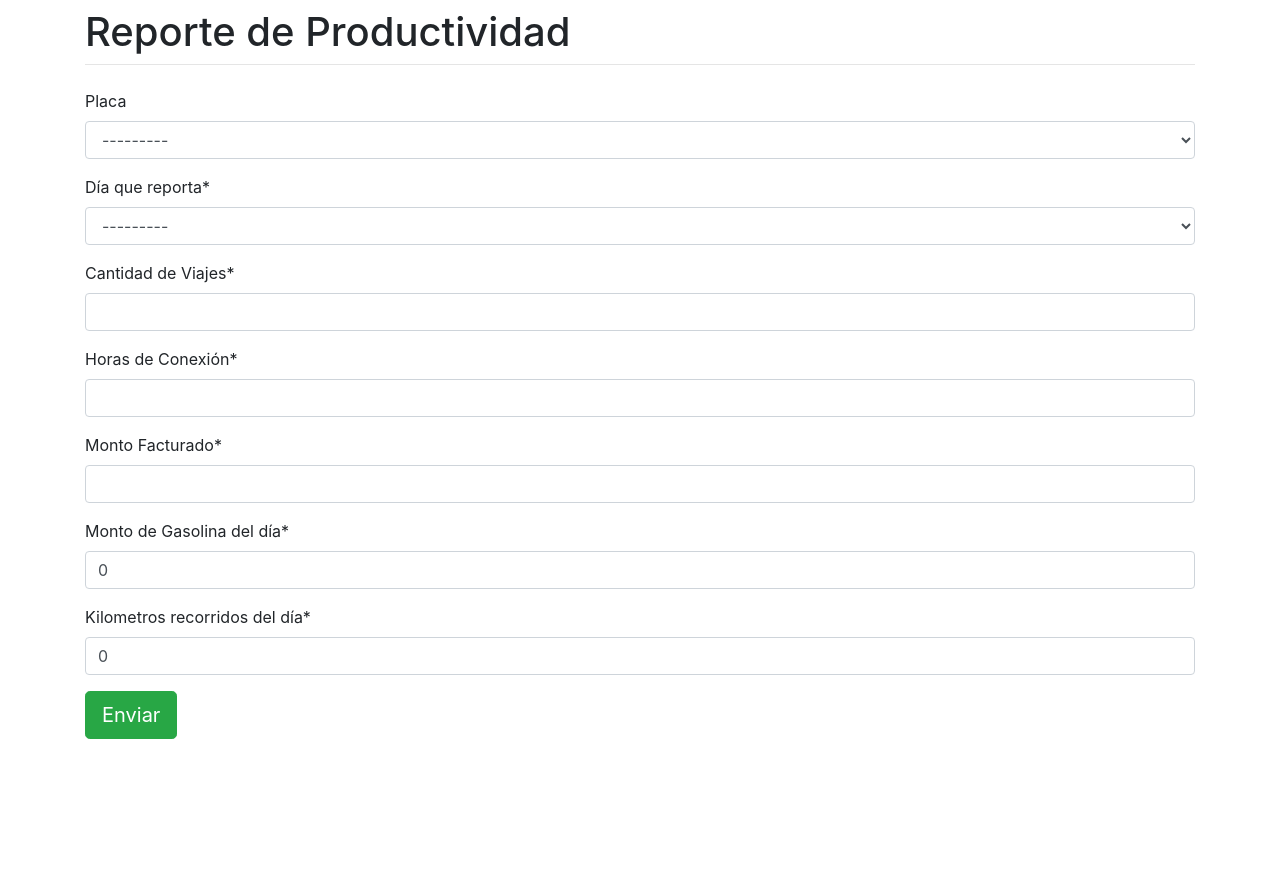
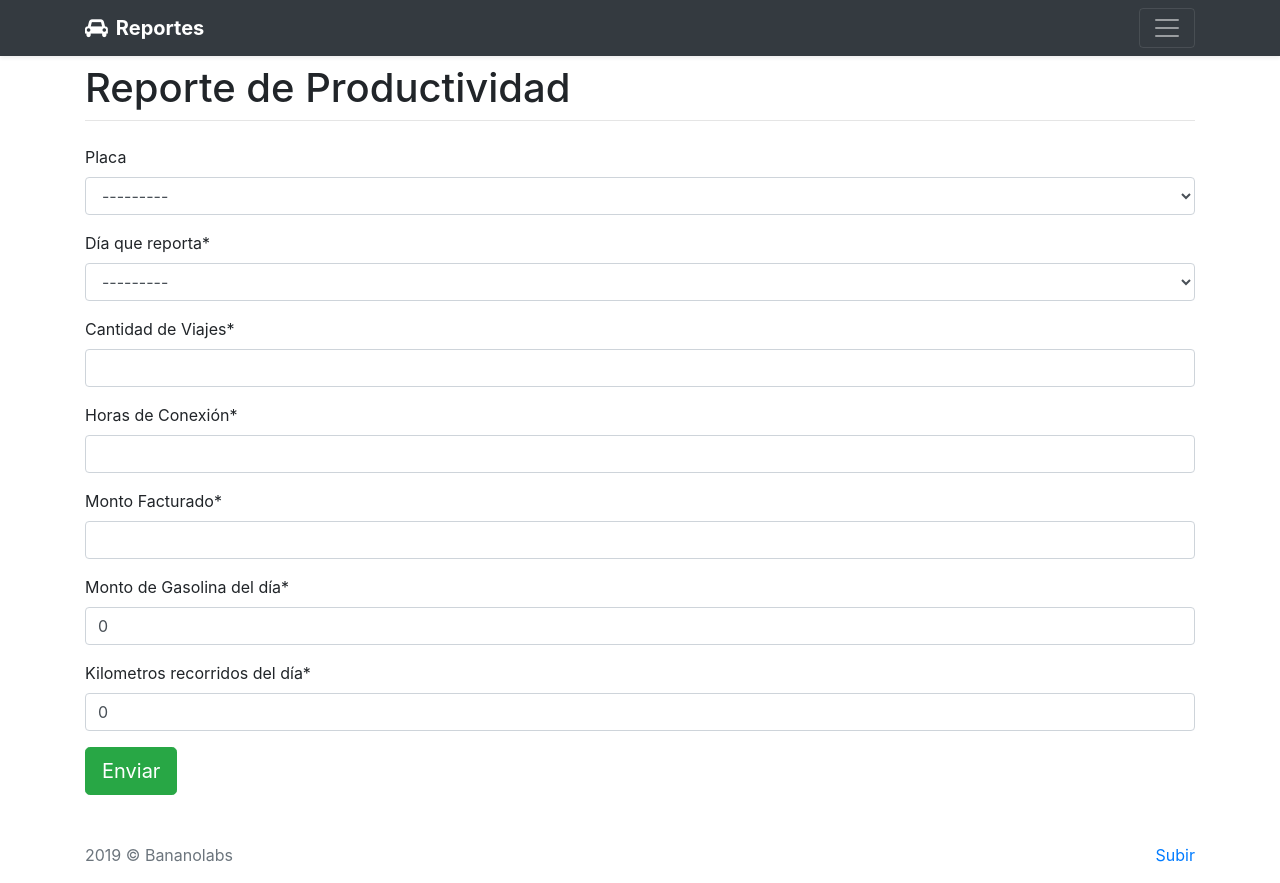
Before and after one commit to yoandresaav/cabiapp, a Django app: page / in a window 1280 px wide. Before the commit the page ends 739 px from the top, so only its background shows below. Run offline with Django 3.2, Linux system fonts and the light colour scheme; data comes from the database, SQL or seed files in the repository; both versions use the stored data as it was after the commit; some libraries are stand-ins or nearby versions.

Commit message:
registro y sesion

```diff
--- a/cabiapp/cabiapp/settings.py
+++ b/cabiapp/cabiapp/settings.py
@@ -131,3 +131,7 @@ USE_TZ = True
 # https://docs.djangoproject.com/en/2.1/howto/static-files/
 
 STATIC_URL = '/static/'
+
+
+LOGOUT_REDIRECT_URL = '/'
+LOGOUT_URL = 'logout'
--- a/cabiapp/cabiapp/urls.py
+++ b/cabiapp/cabiapp/urls.py
@@ -7,14 +7,11 @@ from django.urls import include, path
 urlpatterns = [
     path('admin/', admin.site.urls),
     path('', include('web_site.urls')),
+    path('accounts/', include('django.contrib.auth.urls')),
 ]
 
 if settings.DEBUG:
     import debug_toolbar
     urlpatterns = [
         path('__debug__/', include(debug_toolbar.urls)),
-
-        # For django versions before 2.0:
-        # url(r'^__debug__/', include(debug_toolbar.urls)),
-
     ] + urlpatterns
--- a/cabiapp/templates/__base.html
+++ b/cabiapp/templates/__base.html
@@ -3,10 +3,45 @@
   <head>
     <meta charset="utf-8">
     <meta name="viewport" content="width=device-width, initial-scale=1, shrink-to-fit=no">
+    <title>Reporte</title>
     <link rel="stylesheet" href="https://stackpath.bootstrapcdn.com/bootstrap/4.1.3/css/bootstrap.min.css" integrity="sha384-MCw98/SFnGE8fJT3GXwEOngsV7Zt27NXFoaoApmYm81iuXoPkFOJwJ8ERdknLPMO" crossorigin="anonymous">
-    <title>Reporte</title>
+    <link href="https://stackpath.bootstrapcdn.com/font-awesome/4.7.0/css/font-awesome.min.css" rel="stylesheet" integrity="sha384-wvfXpqpZZVQGK6TAh5PVlGOfQNHSoD2xbE+QkPxCAFlNEevoEH3Sl0sibVcOQVnN" crossorigin="anonymous">
   </head>
   <body>
+      <header>
+          <div class="collapse bg-dark" id="navbarHeader">
+            <div class="container">
+              <div class="row">
+                <div class="col-sm-8 col-md-7 py-4">
+                  <h4 class="text-white">About</h4>
+                  <p class="text-muted">Add some information about the album below, the author, or any other background context. Make it a few sentences long so folks can pick up some informative tidbits. Then, link them off to some social networking sites or contact information.</p>
+                </div>
+                <div class="col-sm-4 offset-md-1 py-4">
+                  <h4 class="text-white">Enlaces</h4>
+                  <ul class="list-unstyled">
+                    {% if user.is_authenticated %}
+                      <li><a href="{% url 'logout' %}" class="text-white">Salir</a></li>
+                    {% else %}
+                      <li><a href="{% url 'web_site:admin_page' %}" class="text-white">Ver Reportes</a></li>
+                    {% endif %}
+                  </ul>
+                </div>
+              </div>
+            </div>
+          </div>
+          <div class="navbar navbar-dark bg-dark shadow-sm">
+            <div class="container d-flex justify-content-between">
+              <a href="{% url 'web_site:createreporte_page' %}" class="navbar-brand d-flex align-items-center">
+                <i class="fa fa-car" aria-hidden="true"></i>
+                <strong class="ml-2">Reportes</strong>
+              </a>
+              <button class="navbar-toggler" type="button" data-toggle="collapse" data-target="#navbarHeader" aria-controls="navbarHeader" aria-expanded="false" aria-label="Toggle navigation">
+                <span class="navbar-toggler-icon"></span>
+              </button>
+            </div>
+          </div>
+        </header>
+        <main role="main">
             <div class="container">
                 <div class="row justify-content-center">
                   <div class="col">
@@ -19,5 +54,18 @@
                   </div>
                 </div>
               </div>
+        </main>
+        <footer class="text-muted mt-5">
+            <div class="container">
+              <p class="float-right">
+                <a href="#">Subir</a>
+              </p>
+              <p>{% now 'Y' %} &copy; Bananolabs</p>
+            </div>
+          </footer>
+
+      <script src="https://code.jquery.com/jquery-3.3.1.slim.min.js" integrity="sha384-q8i/X+965DzO0rT7abK41JStQIAqVgRVzpbzo5smXKp4YfRvH+8abtTE1Pi6jizo" crossorigin="anonymous"></script>
+      <script src="https://stackpath.bootstrapcdn.com/bootstrap/4.3.1/js/bootstrap.min.js" integrity="sha384-JjSmVgyd0p3pXB1rRibZUAYoIIy6OrQ6VrjIEaFf/nJGzIxFDsf4x0xIM+B07jRM" crossorigin="anonymous"></script>
+      <script src="https://stackpath.bootstrapcdn.com/bootstrap/4.3.1/js/bootstrap.bundle.min.js" integrity="sha384-xrRywqdh3PHs8keKZN+8zzc5TX0GRTLCcmivcbNJWm2rs5C8PRhcEn3czEjhAO9o" crossorigin="anonymous"></script>
   </body>
 </html>
--- a/cabiapp/web_site/templates/web_site/home.html
+++ b/cabiapp/web_site/templates/web_site/home.html
@@ -3,7 +3,9 @@
 {% load crispy_forms_tags %}
 
 {% block content %}
-<form method="post">
+
+
+  <form method="post">
     {% csrf_token %}
     {{ form|crispy }}
     <button type="submit" class="btn  btn-lg btn-success">Enviar</button>
```
Also changed, not shown: cabiapp/templates/registration/login.html (added, +46 -0 lines), cabiapp/db.sqlite3. Lines whose indentation alone changed are shown as unchanged.
